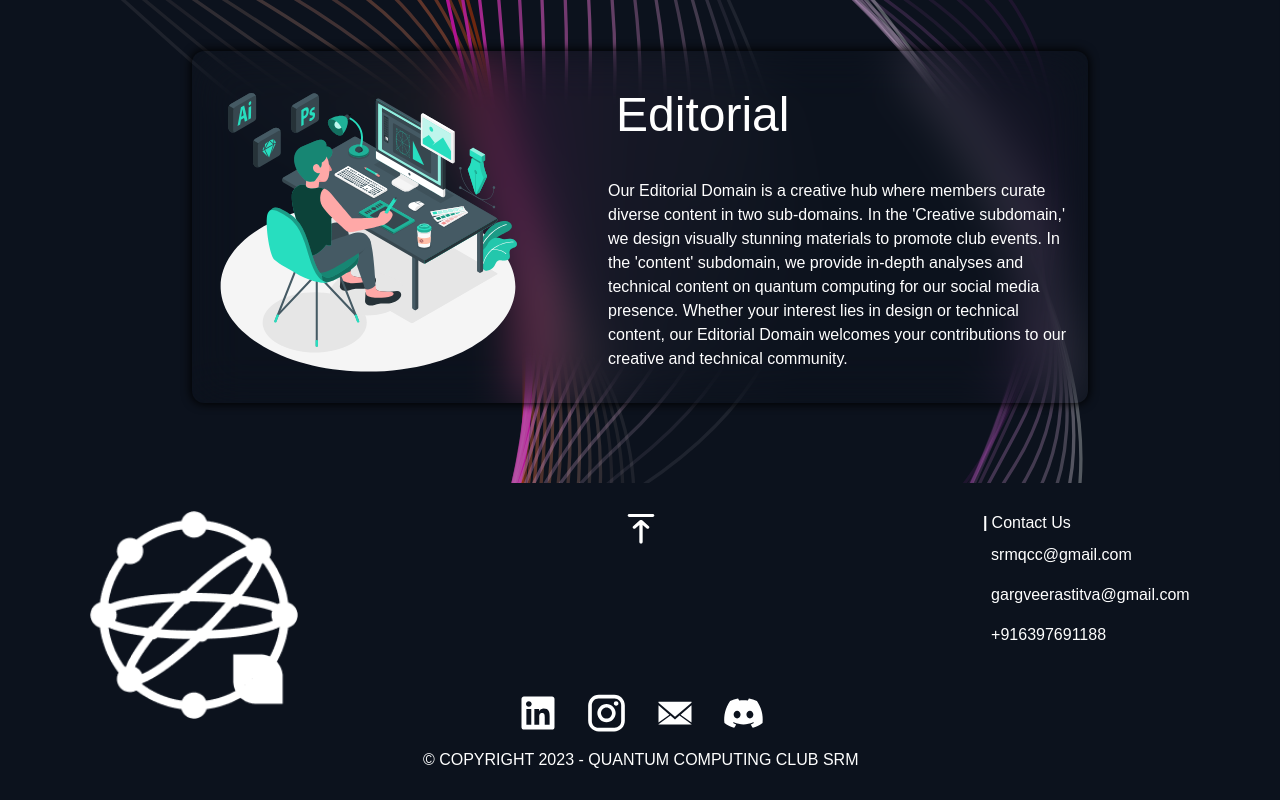
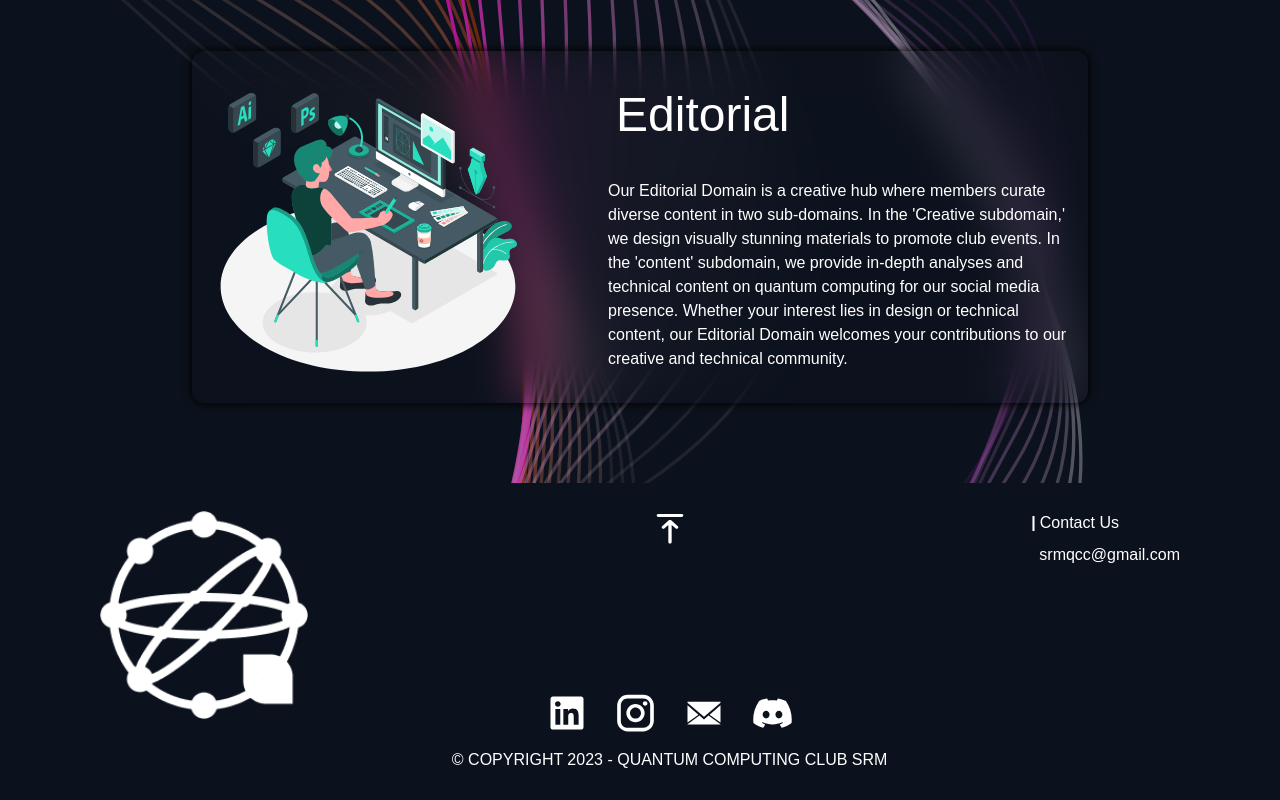
Before and after one commit to quantumsrm-web/recruitment-23, a React (Create React App) app: page / in a window 1280 px wide. Shown: the part 3813-4613 px from the top of the page. Built offline with nearby package versions, Linux system fonts and the light colour scheme.

Commit message:
Remove data from footer

```diff
--- a/src/components/Footer/Footer.jsx
+++ b/src/components/Footer/Footer.jsx
@@ -159,14 +159,14 @@ const Footer = () => {
               <li className="my-2 ml-2 hover:cursor-pointer hover:scale-105 duration-150">
                 <a href="mailto:srmqcc@gmail.com">srmqcc@gmail.com</a>
               </li>
-              <li className="my-2 ml-2 hover:cursor-pointer hover:scale-105 duration-150">
+              {/* <li className="my-2 ml-2 hover:cursor-pointer hover:scale-105 duration-150">
                 <a href="mailto:gargveerastitva@gmail.com">
                   gargveerastitva@gmail.com
                 </a>
               </li>
               <li className="my-2 ml-2 hover:cursor-pointer hover:scale-105 duration-150">
                 <a href="tel:+916397691188">+916397691188</a>
-              </li>
+              </li> */}
               {/* <li className="my-2 ml-2">Number2</li> */}
             </ul>
           </div>
```
